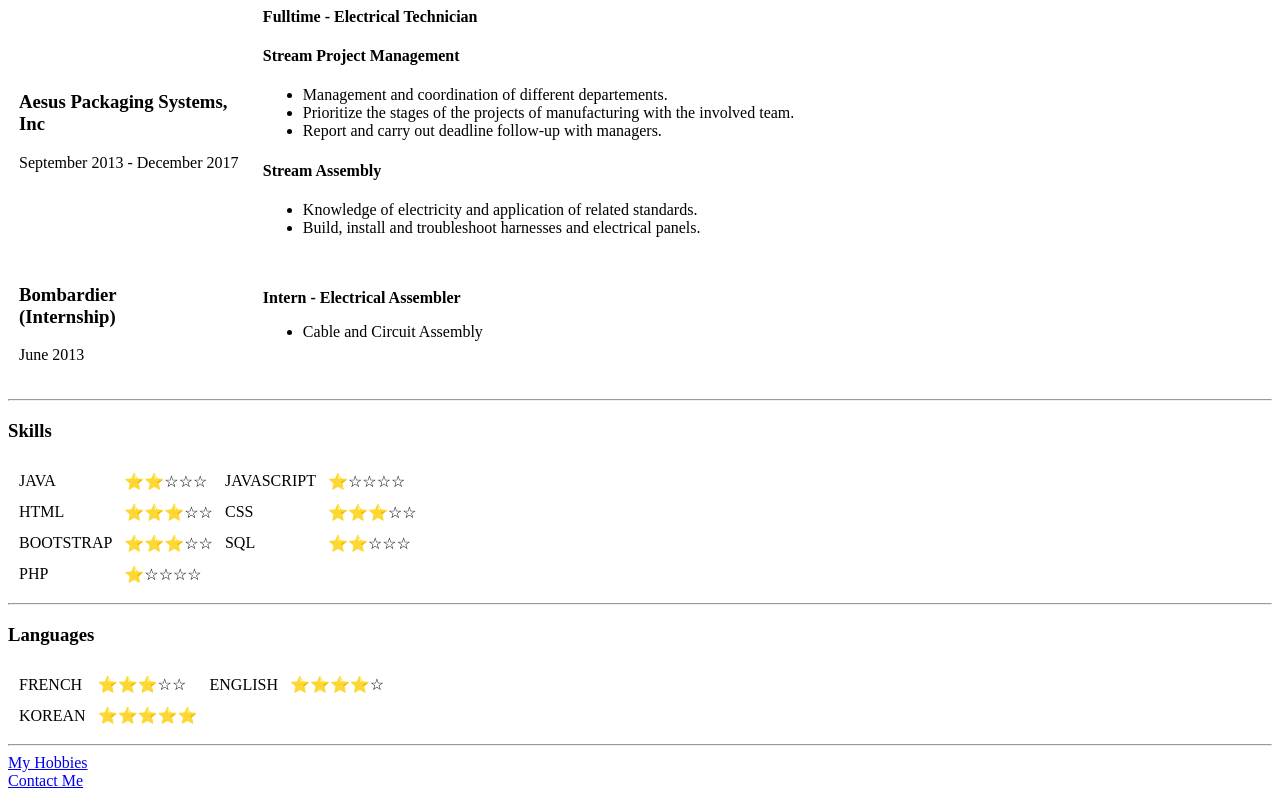
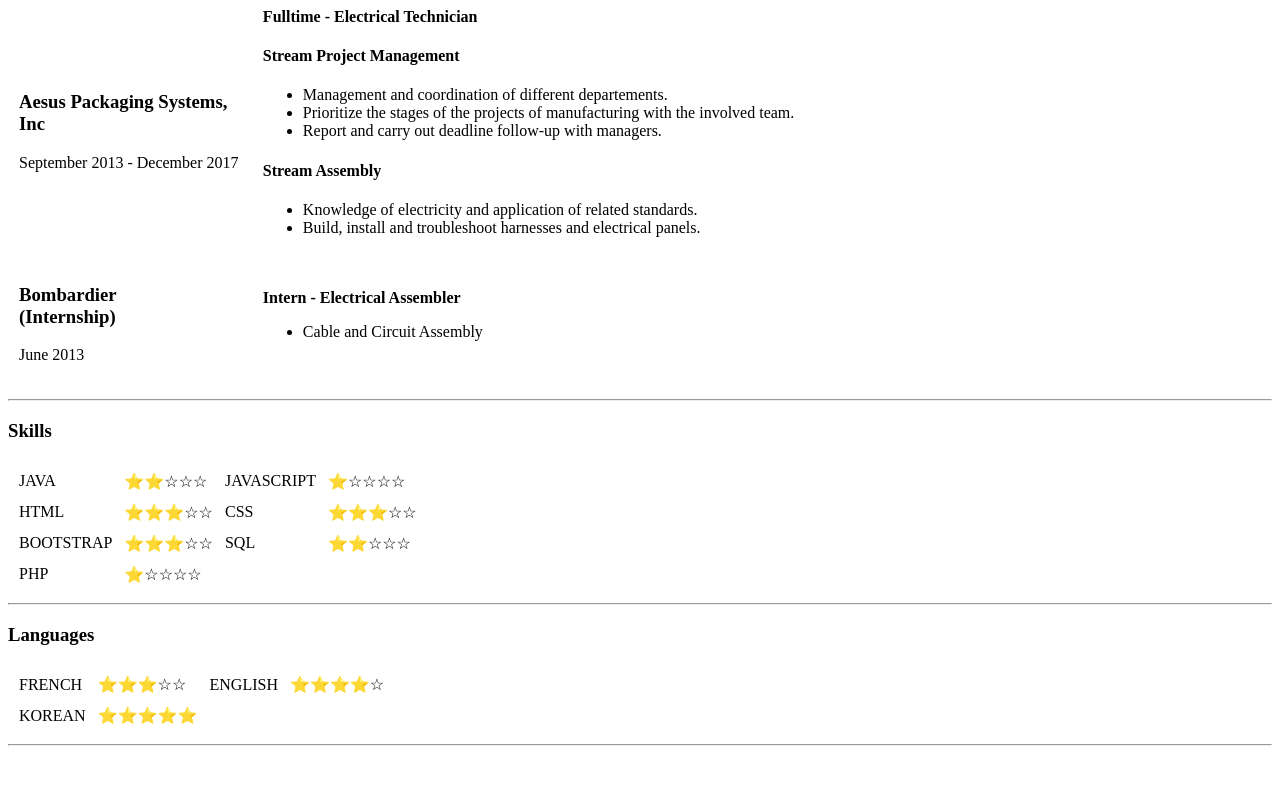
Before and after one commit to deKim335/cv, a plain HTML site: page index.html in a window 1280 px wide. Shown: the part 696-1494 px from the top of the page. After the commit the page ends 1450 px from the top, so only its background shows below. Drawn offline with Linux system fonts and the light colour scheme.

Commit message:
remove contact, hobbies

```diff
--- a/index.html
+++ b/index.html
@@ -149,8 +149,6 @@
     </tr>
   </table>
   <hr>
-  <a href="hobbies.html">My Hobbies</a>
-  <br><a href="contact.html">Contact Me</a>
 </body>
 
 </html>
```
